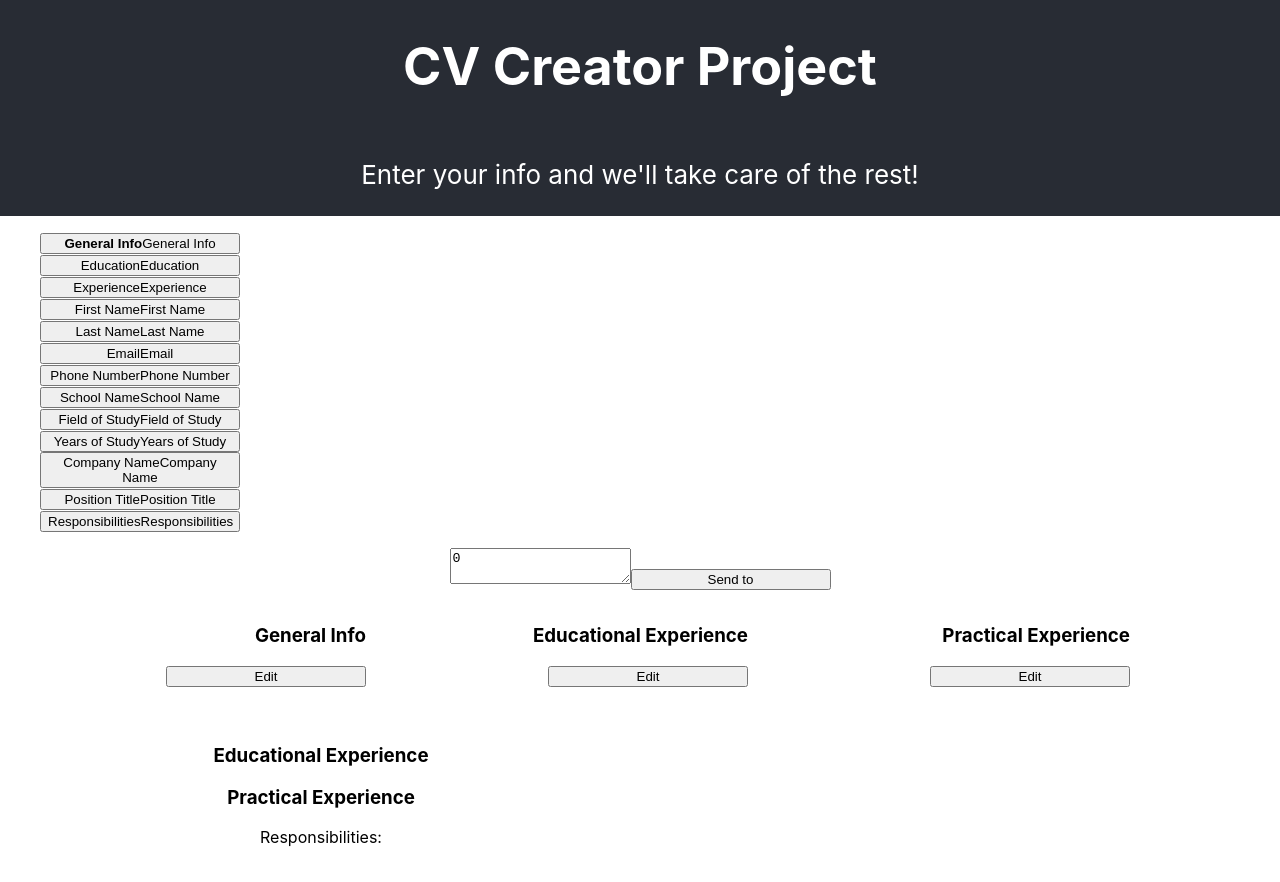
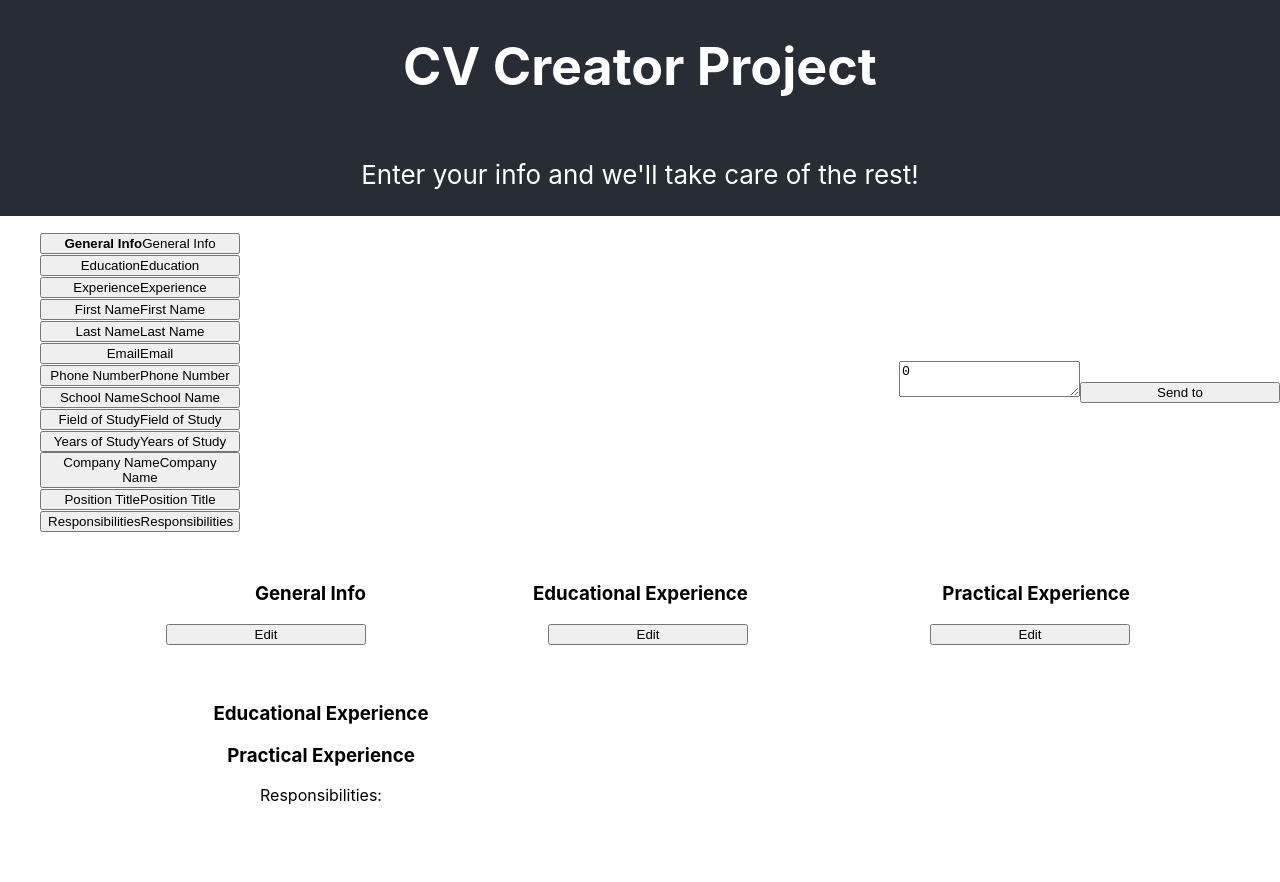
Before and after one commit to pinkx-xlink/cv-application-project, a React (Create React App) app in the folder cv-app-project/: page / in a window 1280 px wide. After the commit the page ends 842 px from the top, so only its background shows below. Built offline with nearby package versions, Linux system fonts and the light colour scheme.

Commit message:
Align input fields and textarea elements

```diff
--- a/cv-app-project/src/App.css
+++ b/cv-app-project/src/App.css
@@ -21,6 +21,15 @@
 .App-link {
   color: #61dafb;
 }
+
+.buttons-and-input-container {
+  display: flex;
+  flex-direction: row;
+  justify-content: space-between;
+  align-items: center;
+
+}
+
 .general-info,
 .education-exp,
 .practical-exp {
--- a/cv-app-project/src/App.js
+++ b/cv-app-project/src/App.js
@@ -128,7 +128,7 @@ function App() {
 
       </header>
 
-      <div>
+      <div className='buttons-and-input-container'>
         <InputFieldsList
           inputFields={inputFields}
           selectedId={state.selectedId}
```
